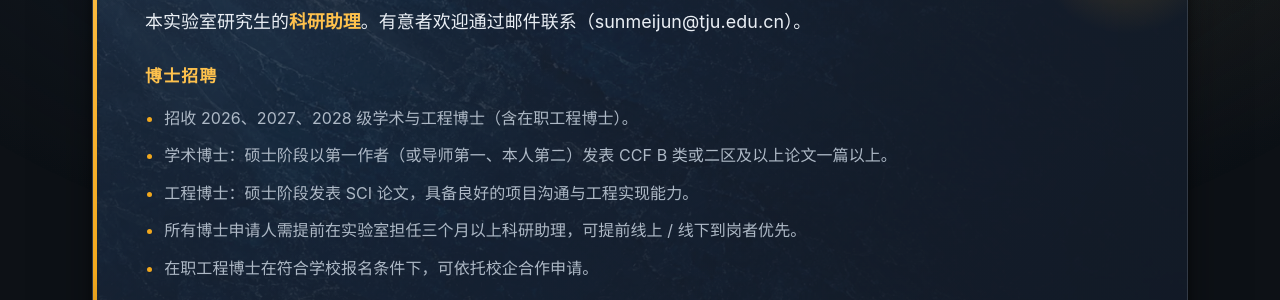
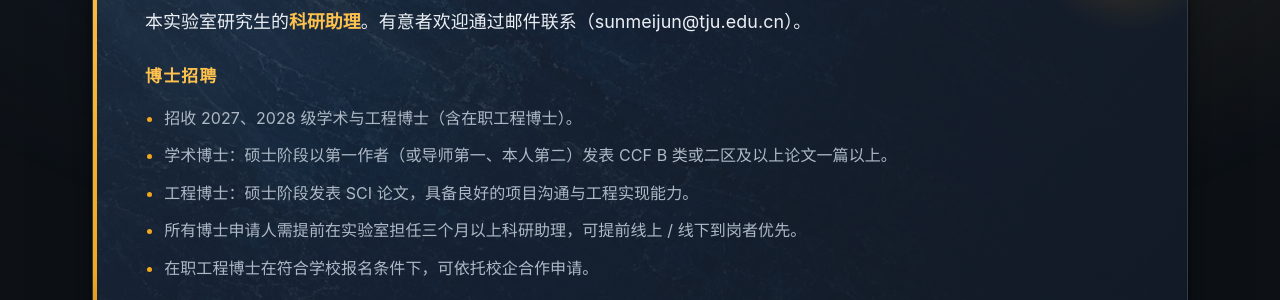
Before and after one commit to sunmeijun/sunmeijun.github.io, a Jekyll site: the page built from pages/home.html, in a window 1280 px wide and 900 px high, scrolled down 2493 px. Shown: the part 152-452 px from the top of the window. Built offline with Jekyll 4.4.1, drawn with Linux system fonts in a browser that asks for light colours.

Commit message:
更新博士招生年份

```diff
--- a/pages/home.html
+++ b/pages/home.html
@@ -130,7 +130,7 @@ description: 天津大学孙美君教授课题组——大模型与智能体、
     <section class="recruit__group" aria-labelledby="doctoral-recruitment">
       <h3 class="recruit__group-title" id="doctoral-recruitment">博士招聘</h3>
       <ul class="bullet-list">
-        <li>招收 2026、2027、2028 级学术与工程博士（含在职工程博士）。</li>
+        <li>招收 2027、2028 级学术与工程博士（含在职工程博士）。</li>
         <li>学术博士：硕士阶段以第一作者（或导师第一、本人第二）发表 CCF B 类或二区及以上论文一篇以上。</li>
         <li>工程博士：硕士阶段发表 SCI 论文，具备良好的项目沟通与工程实现能力。</li>
         <li>所有博士申请人需提前在实验室担任三个月以上科研助理，可提前线上 / 线下到岗者优先。</li>
```
Also changed, not shown: 1 other file.
